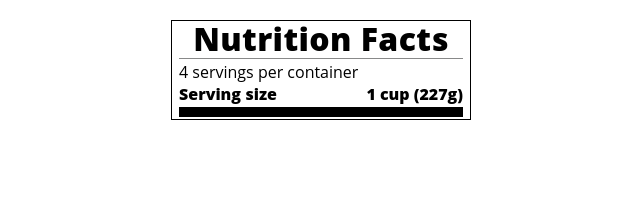
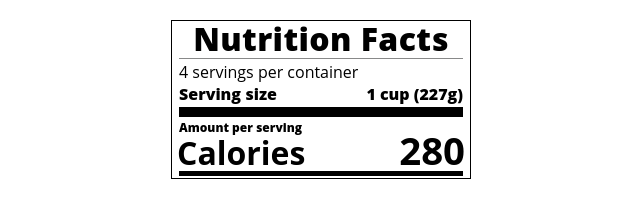
Before and after one commit to chansumeran/responsivewebdesign-FCC, a plain HTML site: page Nutrition Label/index.html in a window 1280 px wide. Shown: the whole page, without its empty margins (319-959 px from the left). Drawn offline with Linux system fonts and the light colour scheme.

Commit message:
Calories info section was added.

```diff
--- a/Nutrition Label/index.html
+++ b/Nutrition Label/index.html
@@ -14,7 +14,18 @@
             <p>4 servings per container</p>
             <p class="bold">Serving size <span>1 cup (227g)</span></p>
         </header>
+
         <div class="divider large"></div>
+
+        <div class="calories-info">
+            <div class="left-container">
+                <h2 class="bold small-text">Amount per serving</h2>
+                <p>Calories</p>
+            </div>
+            <span>280</span>
+        </div>
+
+        <div class="divider medium"></div>
     </div>
 </body>
 </html>
--- a/Nutrition Label/styles.css
+++ b/Nutrition Label/styles.css
@@ -29,8 +29,35 @@ p {
     margin: 0;
 }
 
+.calories-info {
+    display: flex;
+    justify-content: space-between;
+    align-items: flex-end;
+}
+
+.calories-info h2 {
+    margin: 0;
+}
+
+.calories-info span {
+    margin: -7px -2px;
+    font-size: 2.4em;
+    font-weight: 700;
+}
+
+.left-container p {
+    margin: -5px -2px;
+    font-size: 2em;
+    font-weight: 700;
+}
+
+/*  Typography Section */
 .bold {
     font-weight: 800;
+}
+
+.small-text {
+    font-size: 0.75rem;
 }
 
 /* Divider Section */
@@ -39,8 +66,14 @@ p {
     border-bottom: 1px solid #888989;
 }
 
+.medium {
+    height: 5px;
+}
 .large {
     height: 10px;
+}
+
+.medium, .large {
     background-color: black;
     border: 0;
 }
```
